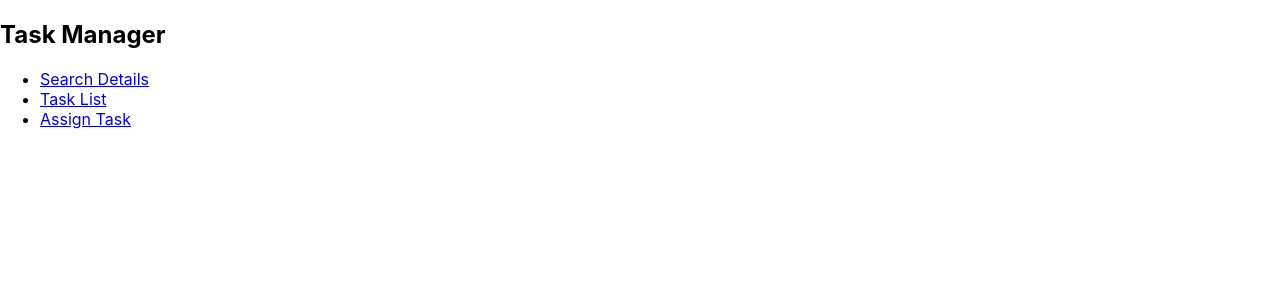
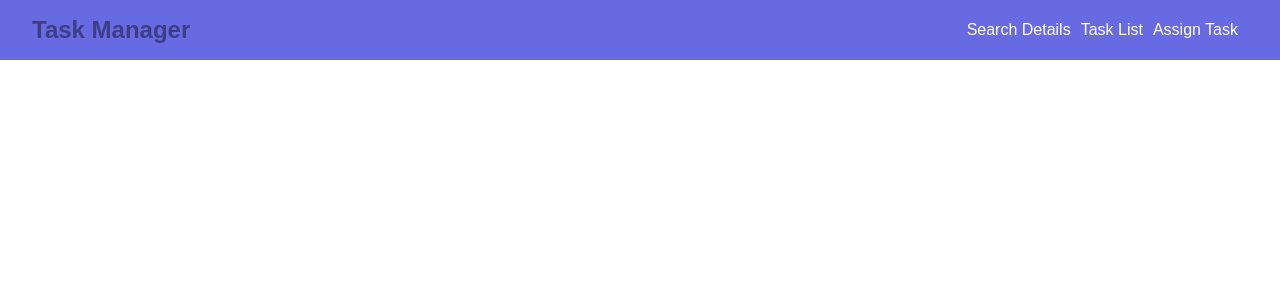
Before and after one commit to Blessing886/task-manager-frontend, a React (Create React App) app: page / in a window 1280 px wide. Shown: the top 300 px of the page. Built offline with nearby package versions, Linux system fonts and the light colour scheme.

Commit message:
styles navbar/tasklist/commentsubmission

```diff
--- a/src/App.js
+++ b/src/App.js
@@ -1,6 +1,7 @@
 import React from "react";
 import { BrowserRouter as Router } from "react-router-dom";
 import Main from "./Pages/Main";
+//import '//index.css';
 
 function App() {
   return (
--- a/src/Components/AssignForm.js
+++ b/src/Components/AssignForm.js
@@ -7,10 +7,10 @@ function AssignForm({ onTaskCreated }) {
   const [priority, setPriority] = useState("");
   const [createdBy, setCreatedBy] = useState("");
   const [dueDate, setDueDate] = useState("");
-  const [department, setDepartment] = useState(""); // Selected department
+  const [department, setDepartment] = useState("");
   const [assignedUsers, setAssignedUsers] = useState([]);
   const [users, setUsers] = useState([]);
-  const [filteredUsers, setFilteredUsers] = useState([]); // Users filtered by department
+  const [filteredUsers, setFilteredUsers] = useState([]);
   const [departments, setDepartments] = useState([]);
   const [assignedUserIds, setAssignedUserIds] = useState([]);
   const [message, setMessage] = useState("");
--- a/src/Components/TaskList.js
+++ b/src/Components/TaskList.js
@@ -28,12 +28,12 @@ function TaskList() {
     };
 
     return (
-      <div>
-        <h2>Tasks</h2>
-      <ul>
+      <div className="tasklist-container">
+        <h2 className="tasklist-heading">Tasks</h2>
+      <ul className="tasklist">
         {tasks.map(({ id, title }) => (
-          <li key={id}>
-            <button onClick={() => handleTaskClick(id)} >
+          <li key={id} className="task-item">
+            <button className="task-button" onClick={() => handleTaskClick(id)} >
               {title}
             </button>
           </li>
@@ -41,7 +41,7 @@ function TaskList() {
       </ul>
 
       {selectedTask && (
-        <div >
+        <div className="task-detail" >
           <h3>{selectedTask.title}</h3>
           <p><strong>Description:</strong> {selectedTask.description}</p>
           <p><strong>Status:</strong> {selectedTask.status}</p>
--- a/src/index.css
+++ b/src/index.css
@@ -11,3 +11,168 @@ code {
   font-family: source-code-pro, Menlo, Monaco, Consolas, 'Courier New',
     monospace;
 }
+
+* {
+  margin: 0;
+  padding: 0;
+  box-sizing: border-box;
+  font-family: Arial, Helvetica, sans-serif;
+}
+
+nav {
+  position: fixed;
+  top: 0;
+  left: 0;
+  width: 100%;
+  background-color: rgb(104, 106, 226);
+  padding: 1rem 2rem;
+  display: flex;
+  justify-content: flex-start;
+  align-items: center;
+  color: white;
+  box-shadow: 0px 0px 0px rgba(0, 0, 0, 0.2);
+  z-index: 1000;
+}
+
+nav .nav-links {
+  display: flex;
+  margin-left: auto;
+}
+nav h1 {
+  margin: 0;
+  margin-right: 20px;
+  font-size: 1.5rem;
+  font-weight: bold;
+  color: rgba(3, 3, 15, 0.425);
+}
+
+nav ul {
+  display: flex;
+  list-style: none;
+  margin-left: auto;
+}
+
+nav li {
+  margin-right: 10px;
+  padding: 0;
+}
+
+nav a {
+  color: white;
+  text-decoration: none;
+  font-weight: 500;
+  font-size: 1rem;
+  transition: 0.2s ease;
+}
+
+nav a:hover {
+  color: black;
+}
+
+body, .main-content {
+  max-width: 600px;
+}
+
+.tasklist-container {
+  padding: 2rem;
+  margin: 2rem auto;
+  background-color: white;
+  padding: 1.5rem;
+  border-radius: 12px;
+  box-shadow: 0 4px 8px rgba(0, 0, 0, 0.1);
+}
+
+.tasklist-heading {
+  font-size: 1.8rem;
+  font-weight: bold;
+  margin-bottom: 1rem;
+  text-align: center;
+  color: #333;
+}
+
+.tasklist {
+  list-style-type: none;
+  padding: 0;
+}
+
+.task-item {
+  margin: 0.5rem 0;
+}
+
+.task-button {
+  width:100%;
+  background-color: #46179e;
+  color: white;
+  font-size: 1rem;
+  border: none;
+  padding: 0.7rem;
+  border-radius: 8px;
+  cursor: pointer;
+  transition: background-color 0.3s, transform 0.2s;
+}
+.task-button:hover {
+  background-color: #5c1bc6;
+  transform: translateY(-2px);
+}
+
+.task-detail {
+  margin-top: 1.5rem;
+  background-color: #f4f4f4;
+  padding: 1.5rem;
+  border-radius: 10px;
+  box-shadow: 0 3px 6px rgba(0, 0, 0, 0.1);
+}
+
+.task-detail h3 {
+  font-size: 1.5rem;
+  color: #444;
+}
+
+.task-detail p {
+  font-size: 1rem;
+  margin: 0.5rem 0;
+}
+
+.task-detail h4 {
+  font-size: 1.2rem;
+  margin-top: 1rem;
+  color: #333;
+}
+
+.task-detail ul {
+  margin-top: 0.5rem;
+}
+
+.task-detail li {
+  font-size: 1rem;
+  margin-bottom: 0.3rem;
+  list-style: none;
+}
+
+.comment-box {
+  margin-top: 1.5rem;
+}
+
+.comment-box textarea {
+  width: 100%;
+  height: 100px;
+  margin-bottom: 0.5rem;
+  padding: 0.5rem;
+  font-size: 1rem;
+  border: 1px solid #ccc;
+  border-radius: 5px;
+}
+
+.comment-box button {
+  background-color: #46179e;
+  color: white;
+  padding: 0.5rem 1rem;
+  border: none;
+  border-radius: 5px;
+  cursor: pointer;
+  transition: background-color 0.3s;
+}
+
+.comment-box button:hover {
+  background-color: #5c1bc6;
+}
```
